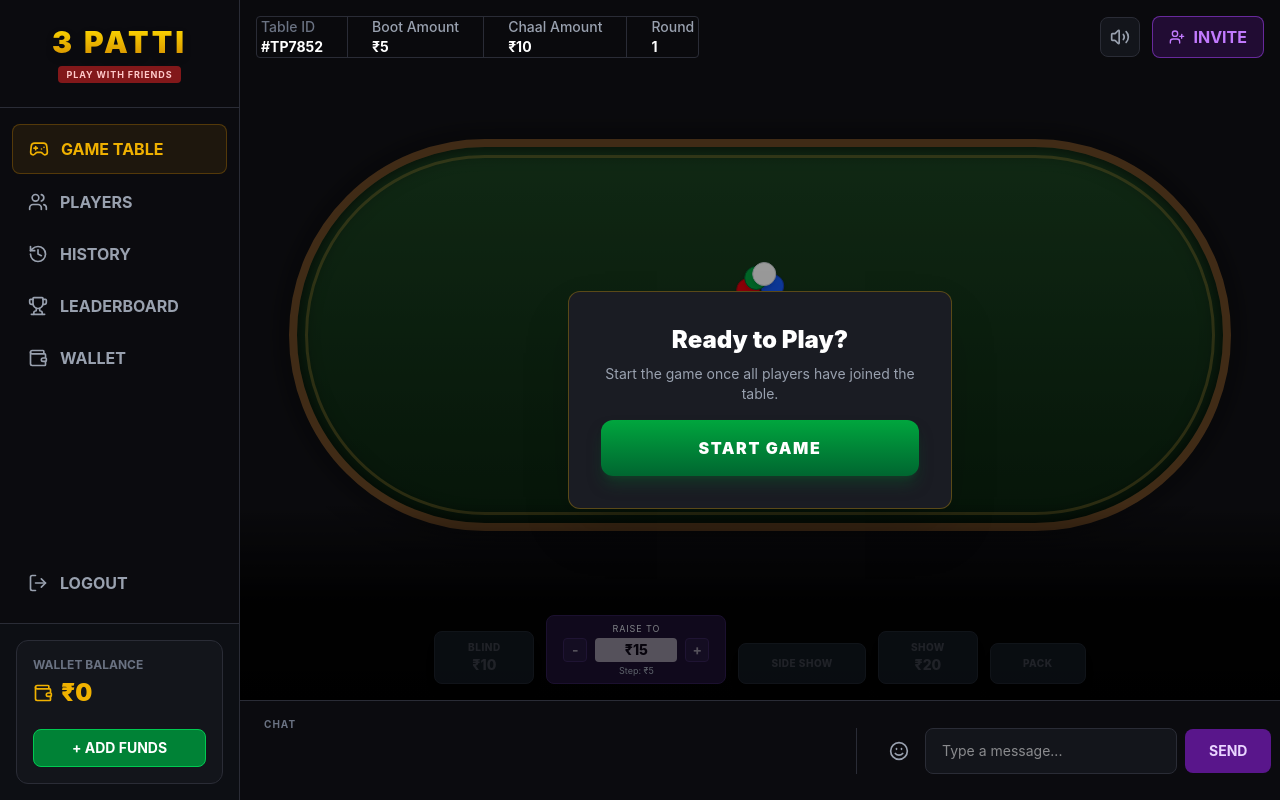
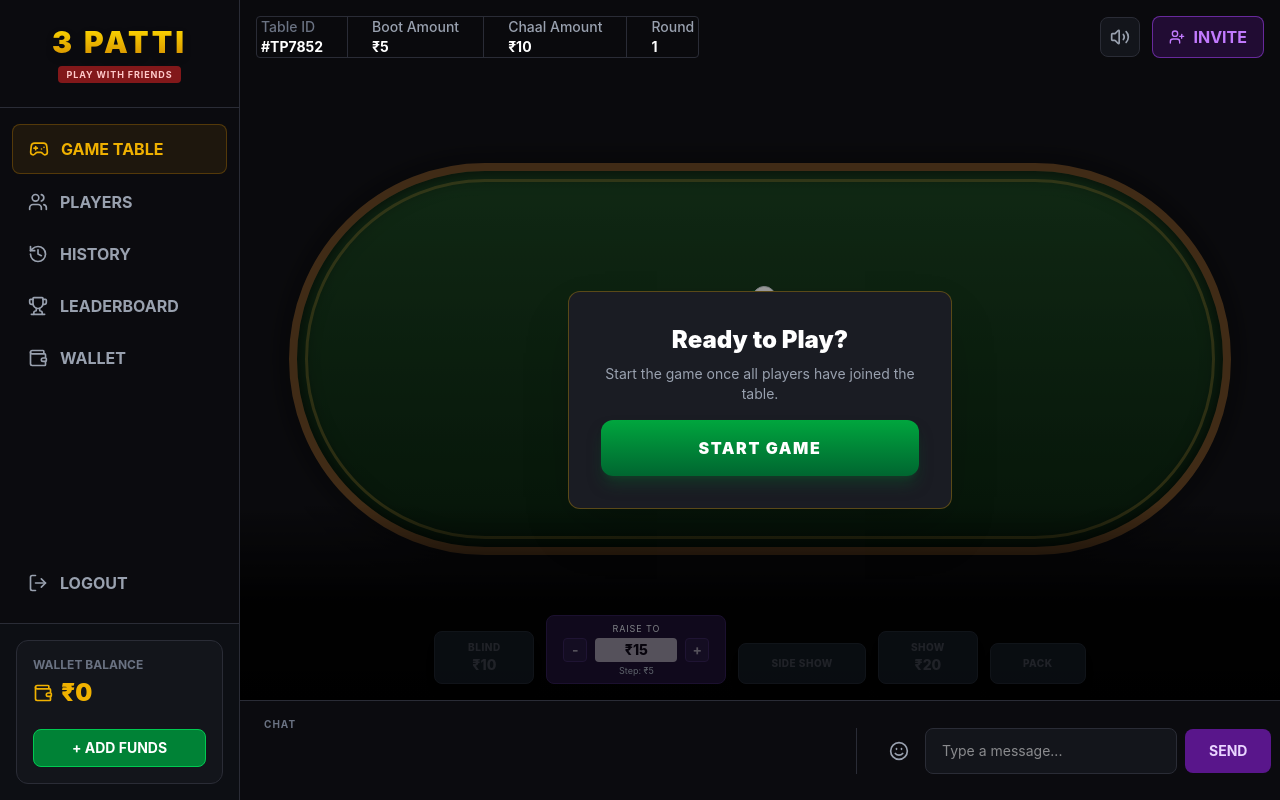
Before and after one commit to abhinsawant/teen-patti, a React (Vite) app in the folder client/: page /game in a window 1280 px wide. Built offline with nearby package versions, Linux system fonts and the light colour scheme.

Commit message:
UI: Use dynamic viewport-based padding to prevent table from shifting too far up and getting cut off on short laptop screens

```diff
--- a/client/src/pages/GameRoom.tsx
+++ b/client/src/pages/GameRoom.tsx
@@ -403,7 +403,7 @@ export default function GameRoom() {
       <div className="flex-1 relative w-full overflow-visible md:overflow-hidden block">
 
         {/* TOP PORTION: The Poker Table (Background Layer) */}
-        <div className="absolute top-2 left-0 right-0 bottom-[35%] [@media(max-height:750px)]:bottom-[40%] md:bottom-0 md:inset-0 flex items-center justify-center p-2 md:p-6 md:pb-32 z-0">
+        <div className="absolute top-2 left-0 right-0 bottom-[35%] [@media(max-height:750px)]:bottom-[40%] md:bottom-0 md:inset-0 flex items-center justify-center p-2 md:p-6 md:pb-[10vh] z-0">
           {/* Table Container - Pill Shape (Vertical on Mobile, Horizontal on Desktop) */}
           <div className="relative w-[min(92%,45.45vh)] md:w-[min(95%,132vh)] aspect-table bg-gradient-to-b from-[#1b4321] to-[#0a230f] rounded-[120px] md:rounded-full border-[4px] md:border-[8px] border-[#6b4724] shadow-[0_0_30px_rgba(0,0,0,0.5),inset_0_0_20px_rgba(0,0,0,0.8)] before:content-[''] before:absolute before:inset-0 before:border-[2px] md:before:border-[3px] before:border-[#d6a541]/30 before:rounded-[116px] md:before:rounded-full before:m-1 md:before:m-2 mx-auto shrink-0">
 
```
